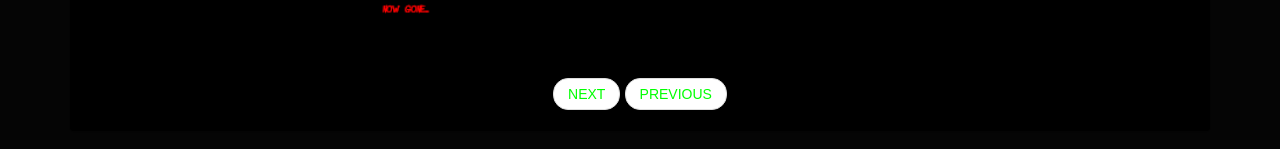
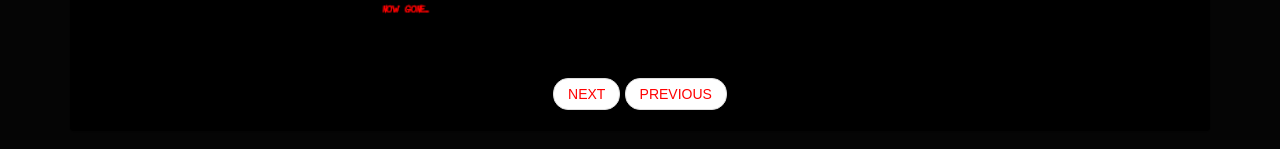
Before and after one commit to LWFlouisa/UploadedFairy, a Jekyll site: the page built from _posts/2021-08-04-page1.md, in a window 1280 px wide. Shown: the part 710-859 px from the top of the page. Built offline with Jekyll 4.4.1, drawn with Linux system fonts in a browser that asks for light colours; nearby versions of some CDN libraries.

Commit message:
Update comic.css

```diff
--- a/css/comic.css
+++ b/css/comic.css
@@ -52,7 +52,7 @@ body {
 }
 
 a {
-  color: lime;
+  color: red;
 }
 
 
```
